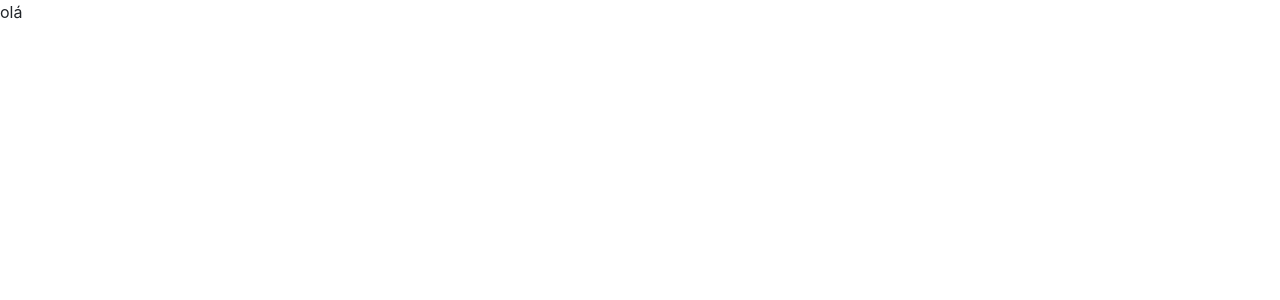
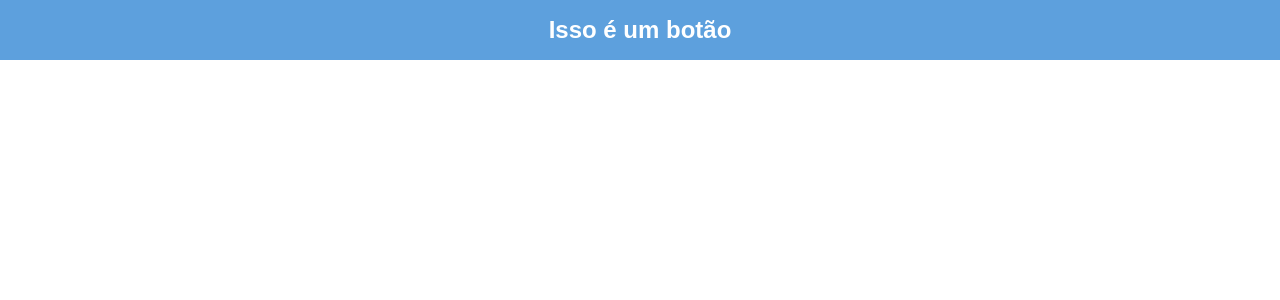
Before and after one commit to Diogoloiola/converter-frontent, a Vue app: page / in a window 1280 px wide. Shown: the top 300 px of the page. Built offline with nearby package versions, Linux system fonts and the light colour scheme.

Commit message:
create AppButton

```diff
--- a/src/App.vue
+++ b/src/App.vue
@@ -1,3 +1,7 @@
 <template>
-  olá
+  <AppButton content="Isso é um botão"/>
 </template>
+
+<script setup lang="ts">
+  import AppButton from './components/AppButton.vue';
+</script>
--- /dev/null
+++ b/src/components/AppButton.vue
@@ -0,0 +1,48 @@
+<template>
+    <button class="btn" :class="defineClassForComponent()">{{ content }}</button>
+</template>
+
+<style scoped>
+.btn {
+    display: block;
+    width: 100%;
+    border: none;
+}
+
+.btn:hover{
+    cursor: pointer;
+    opacity: 0.5;
+    transition: 0.5s;
+}
+
+.md {
+    padding: 1rem;
+}
+
+.primary {
+    background-color: #5da0dd;
+    color: var(--white);
+    font-size: 1.5rem;
+    font-weight: bold;
+}
+</style>
+
+<script setup lang="ts">
+
+type Props = {
+    content: string
+    background?: string;
+    size?: string
+}
+
+const props = defineProps<Props>();
+
+
+const defineClassForComponent = () => {
+    return [
+        props?.background || 'primary',
+        props?.size || 'md'
+    ]
+}
+
+</script>
```
